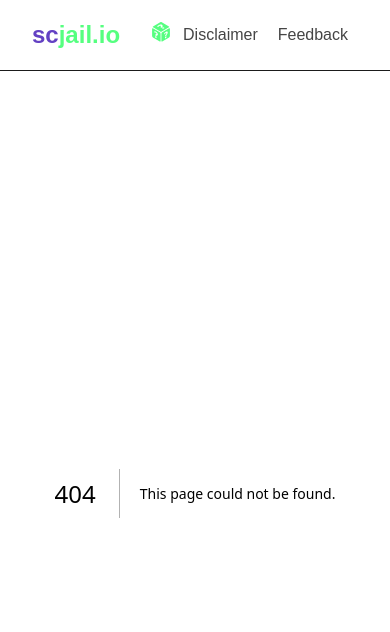
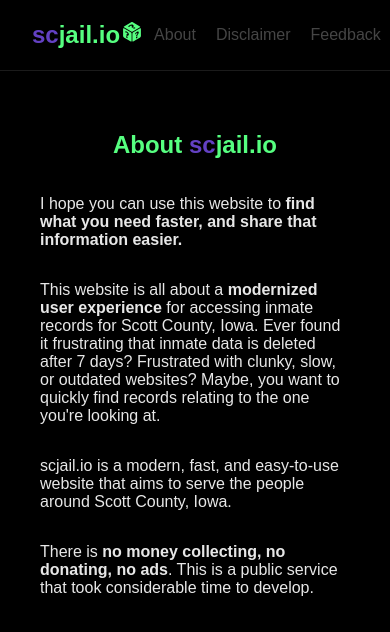
Before and after one commit to ljkeller/jotify, a Next.js app: page /about in a window 390 px wide. Before the commit this address had no page. Shown: the top 632 px of the page. Built offline with nearby package versions, Linux system fonts and the light colour scheme; a web font is replaced by a local one.

Commit message:
About page
Improve mobile UX through styling as well. Need to apply these
principles to other pages as well.

```diff
--- /dev/null
+++ b/app/about/page.jsx
@@ -0,0 +1,24 @@
+import styles from '/styles/About.module.css';
+
+export const metadata = {
+  title: 'About scjail.io',
+  description: 'About scjail.io'
+}
+
+export default function About() {
+  return (
+    <div className={`${styles.container}`}>
+      <div className={`${styles.about}`}>
+        <h2 className={styles.header}>About <span className={styles.complementary}>sc</span>jail.io</h2>
+        <p className={styles.aboutText}>I hope you can use this website to <strong>find what you need faster, and share that information easier.</strong></p>
+        <p className={styles.aboutText}>This website is all about a <strong>modernized user experience</strong> for accessing inmate records for Scott County, Iowa.
+          Ever found it frustrating that inmate data is deleted after 7 days? Frustrated with clunky, slow, or outdated websites?
+          Maybe, you want to quickly find records relating to the one you're looking at.
+        </p>
+        <p className={styles.aboutText}>scjail.io is a modern, fast, and easy-to-use website that aims to serve the people around Scott County, Iowa.</p>
+        <p className={styles.aboutText}>There is <strong>no money collecting, no donating, no ads</strong>. This is a public service that took considerable time to develop.</p>
+      </div >
+    </div>
+
+  );
+}
--- a/app/ui/header.jsx
+++ b/app/ui/header.jsx
@@ -13,6 +13,9 @@ export default function Header() {
         </Link>
         <div className={styles.links}>
           <a href="/record" className={styles.logo}><GiPerspectiveDiceSixFacesRandom /></a>
+          <Link href="/about" className={styles.link}>
+            About
+          </Link>
           <Link href="/disclaimer" className={styles.link}>
             Disclaimer
           </Link>
--- /dev/null
+++ b/styles/About.module.css
@@ -0,0 +1,29 @@
+.container,
+.about {
+  display: flex;
+  flex-direction: column;
+  align-items: center;
+  padding: 20px;
+}
+
+.header {
+  color: var(--primary-color);
+  font-size: clamp(1.5rem, 5vw, 2rem);
+  margin-bottom: 20px;
+}
+
+.complementary {
+  color: var(--complementary-color);
+}
+
+.aboutText {
+  font-size: clamp(1rem, 2.5vw, 1.2rem);
+  color: var(--text-light);
+}
+
+/* Media Query for Desktop */
+@media (min-width: 768px) {
+  .about {
+    max-width: 50%;
+  }
+}
```
